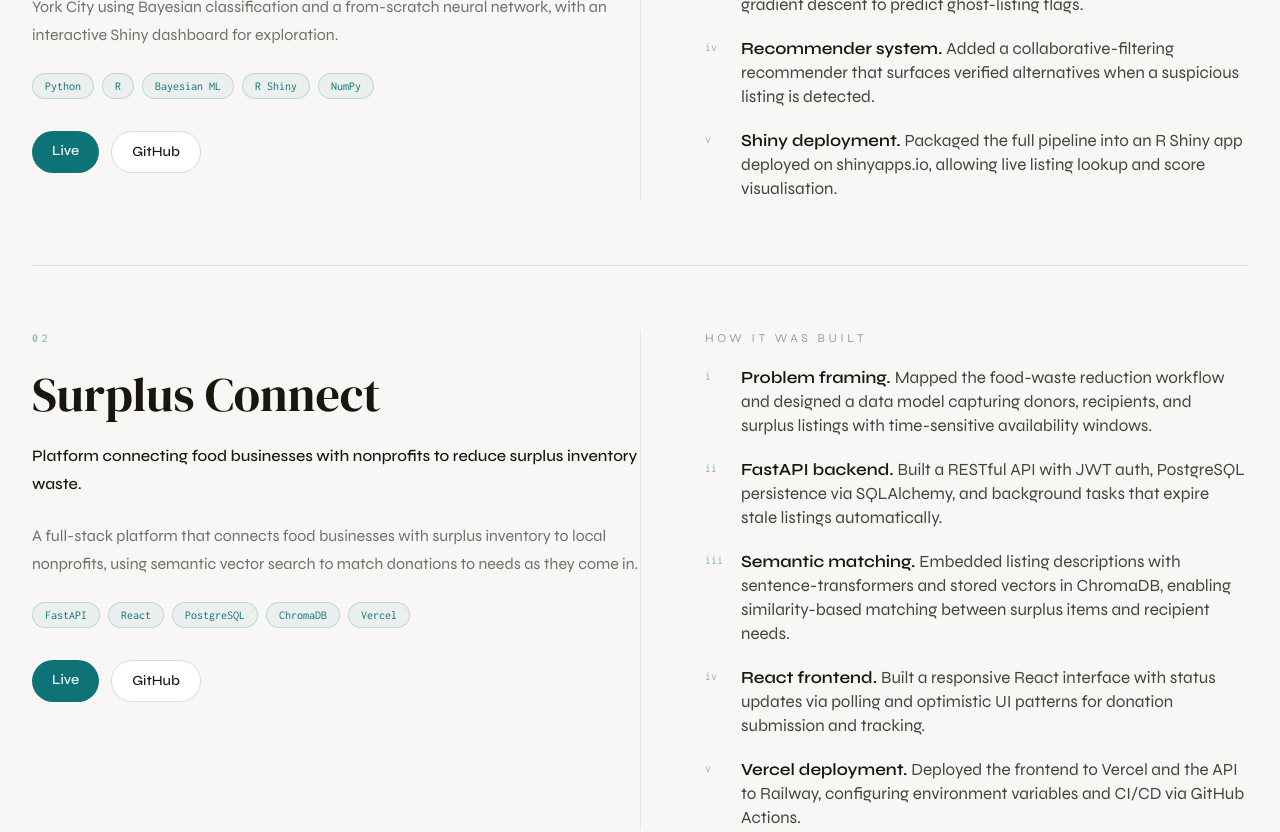
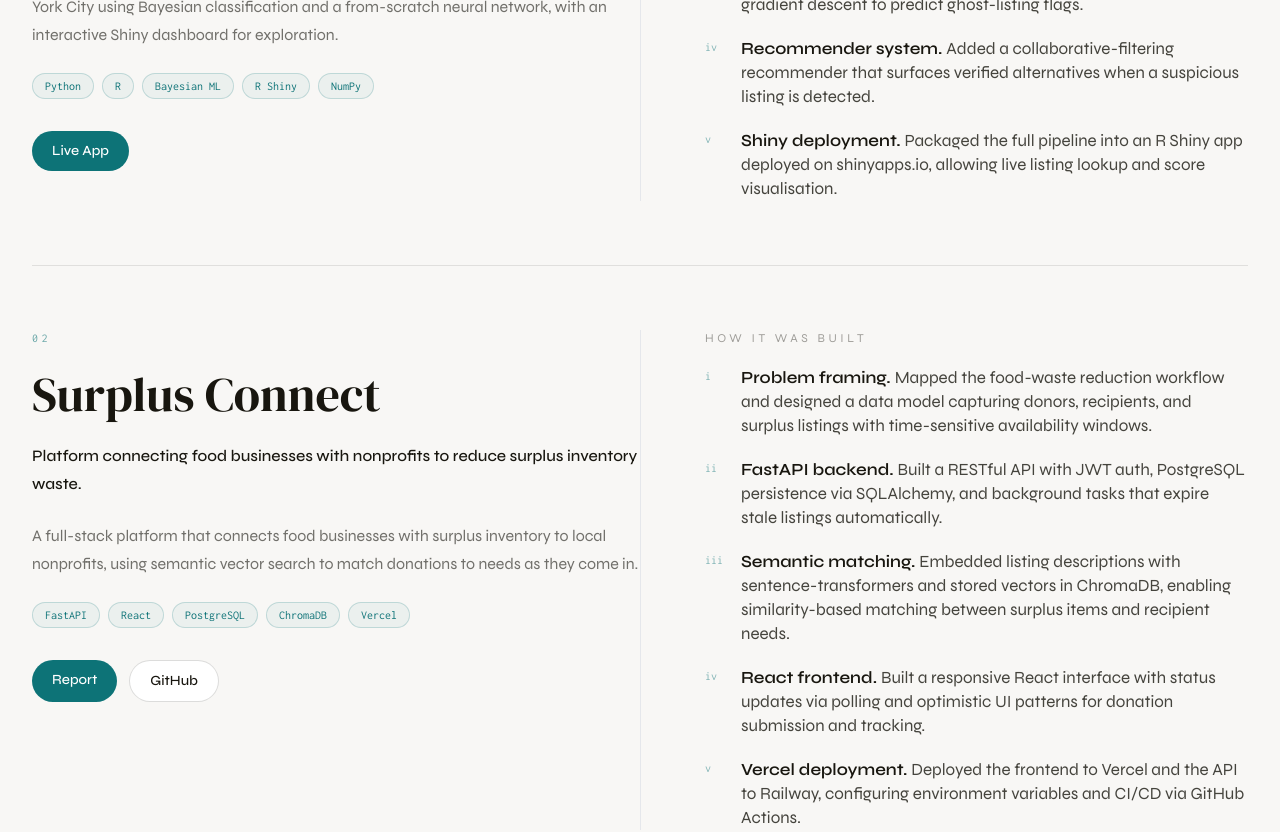
Before and after one commit to ayushadesai/Portfolio, a React (Vite) app: page /projects in a window 1280 px wide. Shown: the part 560-1392 px from the top of the page. Built offline with nearby package versions, Linux system fonts and the light colour scheme.

Commit message:
Update Projects.tsx

```diff
--- a/src/pages/Projects.tsx
+++ b/src/pages/Projects.tsx
@@ -6,7 +6,8 @@ type Project = {
   description: string;
   tech: string[];
   liveUrl: string;
-  githubUrl: string;
+  liveLabel: string;
+  githubUrl?: string;
   steps: Step[];
 };
 
@@ -20,7 +21,7 @@ const projects: Project[] = [
       'A machine-learning system that identifies fraudulent or "ghost" Airbnb listings in New York City using Bayesian classification and a from-scratch neural network, with an interactive Shiny dashboard for exploration.',
     tech: ['Python', 'R', 'Bayesian ML', 'R Shiny', 'NumPy'],
     liveUrl: 'https://airbnb-analysis-ds4420.shinyapps.io/Ghost-Listings-AirBNB/',
-    githubUrl: '#',
+    liveLabel: 'Live App',
     steps: [
       {
         title: 'Data sourcing',
@@ -57,8 +58,9 @@ const projects: Project[] = [
     description:
       'A full-stack platform that connects food businesses with surplus inventory to local nonprofits, using semantic vector search to match donations to needs as they come in.',
     tech: ['FastAPI', 'React', 'PostgreSQL', 'ChromaDB', 'Vercel'],
-    liveUrl: '#',
-    githubUrl: '#',
+    liveUrl: 'https://drive.google.com/file/d/1T0AFqq5DoMQKSi3yU1m0RmdpnrE6P-EE/view?usp=sharing',
+    liveLabel: 'Report',
+    githubUrl: 'https://github.com/shruthipal/MKTG4604-VGP-Frontend',
     steps: [
       {
         title: 'Problem framing',
@@ -95,8 +97,8 @@ const projects: Project[] = [
     description:
       'An end-to-end analytics project exploring the relationship between gaming behaviour and self-reported mental health outcomes using clustering, association rules, and interactive Quarto reporting.',
     tech: ['Python', 'Polars', 'Plotly', 'K-Means', 'Quarto'],
-    liveUrl: 'https://drive.google.com/file/d/1T0AFqq5DoMQKSi3yU1m0RmdpnrE6P-EE/view?usp=sharing',
-    githubUrl: 'https://drive.google.com/file/d/1w_jZ4g3gJs37fZd8sE4lFxSliXLNKHOo/view?usp=sharing',
+    liveUrl: 'https://drive.google.com/file/d/1w_jZ4g3gJs37fZd8sE4lFxSliXLNKHOo/view?usp=sharing',
+    liveLabel: 'Report',
     steps: [
       {
         title: 'Data pipeline',
@@ -148,10 +150,13 @@ function ProjectBlock({ project, isLast }: { project: Project; isLast: boolean }
             <div className="flex gap-3 pt-2">
               <a
                 href={project.liveUrl}
+                target="_blank"
+                rel="noreferrer"
                 className="rounded-full bg-[#0D7377] px-5 py-2.5 text-sm font-medium text-white transition hover:bg-[#0a5c60]"
               >
-                Live
+                {project.liveLabel}
               </a>
+              {project.githubUrl && (
                 <a
                   href={project.githubUrl}
                   target="_blank"
@@ -160,6 +165,7 @@ function ProjectBlock({ project, isLast }: { project: Project; isLast: boolean }
                 >
                   GitHub
                 </a>
+              )}
             </div>
           </div>
 
```
Lines whose indentation alone changed are shown as unchanged.
